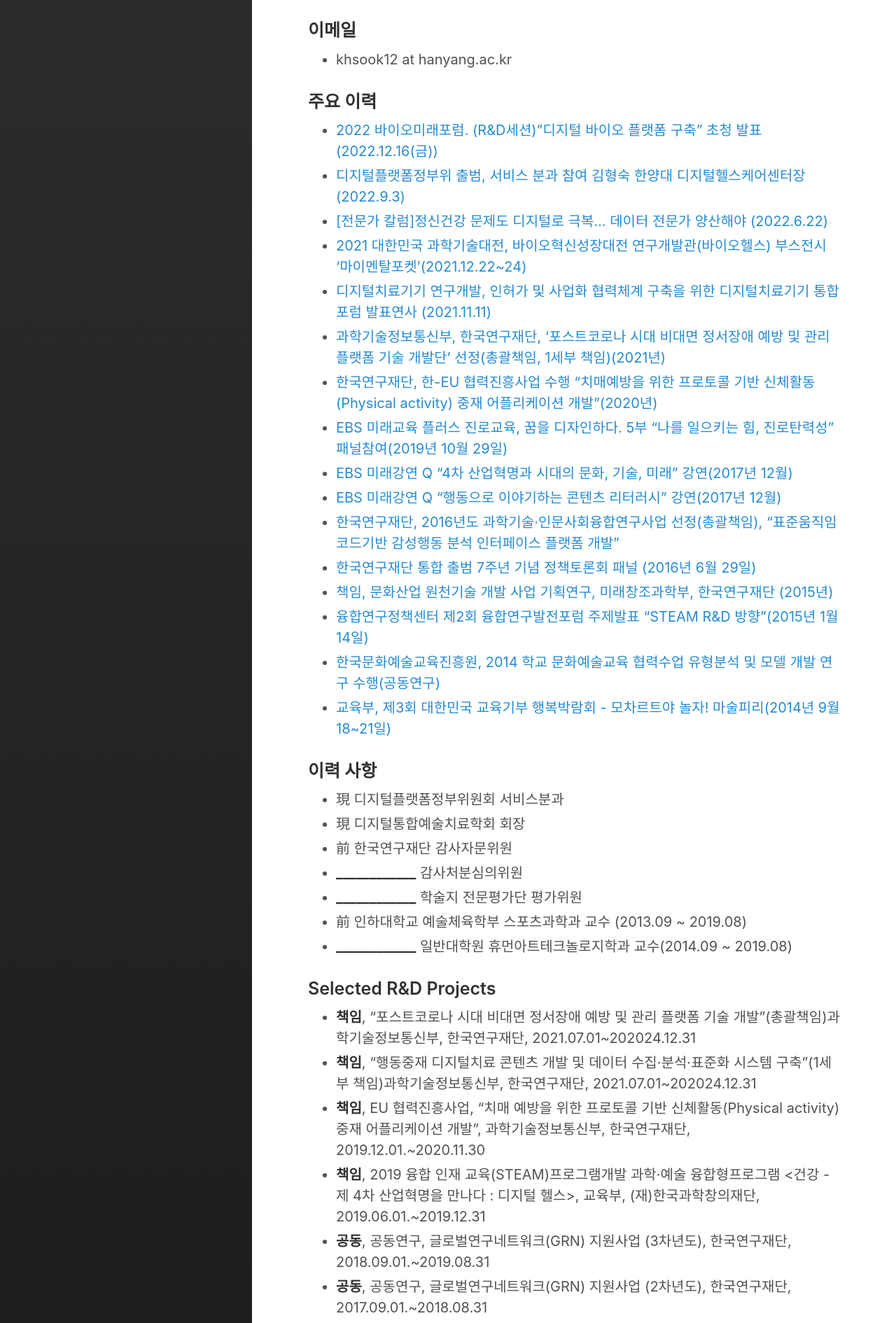
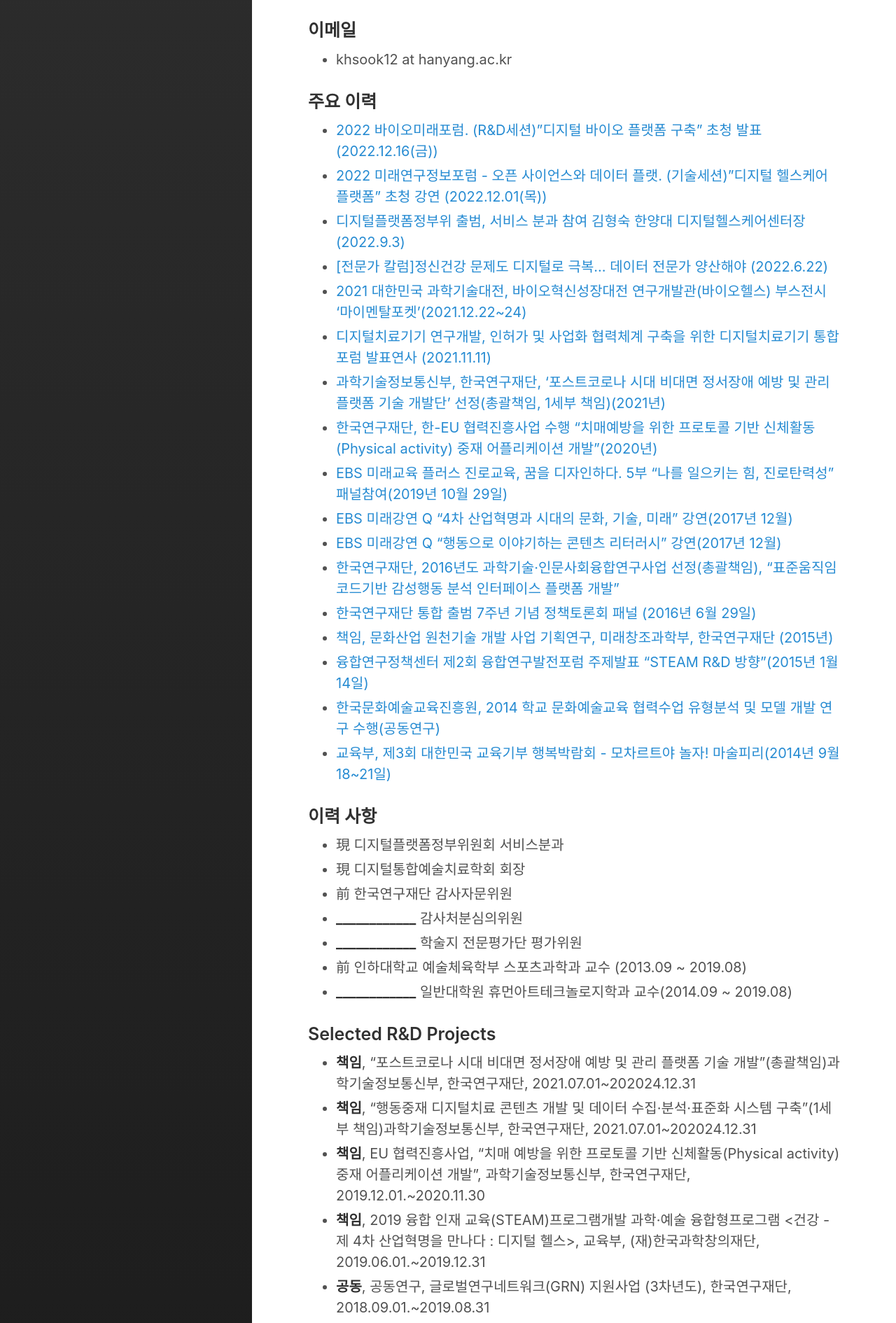
Before and after one commit to Rugger12/hyungsook, a Jekyll site: the page built from _posts/2022-10-07-about-me.md, in a window 1280 px wide. Shown: the part 927-2817 px from the top of the page at 70% size. Built offline with Jekyll 4.4.1, drawn with Linux system fonts in a browser that asks for light colours; some of the changed text lies outside the part shown.

Commit message:
Update 2022-10-07-about-me.md

```diff
--- a/_posts/2022-10-07-about-me.md
+++ b/_posts/2022-10-07-about-me.md
@@ -26,6 +26,7 @@ excerpt_separator:  <!--more-->
 <a name="experience"></a>
 ### 주요 이력
 *  <a href="https://naver.me/xV3Bqmkm" target="_blank"> 2022 바이오미래포럼. (R&D세션)"디지털 바이오 플랫폼 구축" 초청 발표 (2022.12.16(금))</a>
+*  <a href="https://youtu.be/s7VAc4eiu1E?t=2034" target="_blank"> 2022 미래연구정보포럼 - 오픈 사이언스와 데이터 플랫. (기술세션)"디지털 헬스케어 플랫폼" 초청 강연 (2022.12.01(목))</a>
 *  <a href="http://www.aitimes.com/news/articleView.html?idxno=146621" target="_blank"> 디지털플랫폼정부위 출범, 서비스 분과 참여 김형숙 한양대 디지털헬스케어센터장 (2022.9.3)</a>
 *  <a href="https://www.donga.com/news/It/article/all/20220621/114033279/1" target="_blank"> [전문가 칼럼]정신건강 문제도 디지털로 극복… 데이터 전문가 양산해야 (2022.6.22)</a>
 *  <a href="https://blog.naver.com/yhpark8105/222623154288" target="_blank"> 2021 대한민국 과학기술대전, 바이오혁신성장대전 연구개발관(바이오헬스) 부스전시 '마이멘탈포켓'(2021.12.22~24)</a>
```
